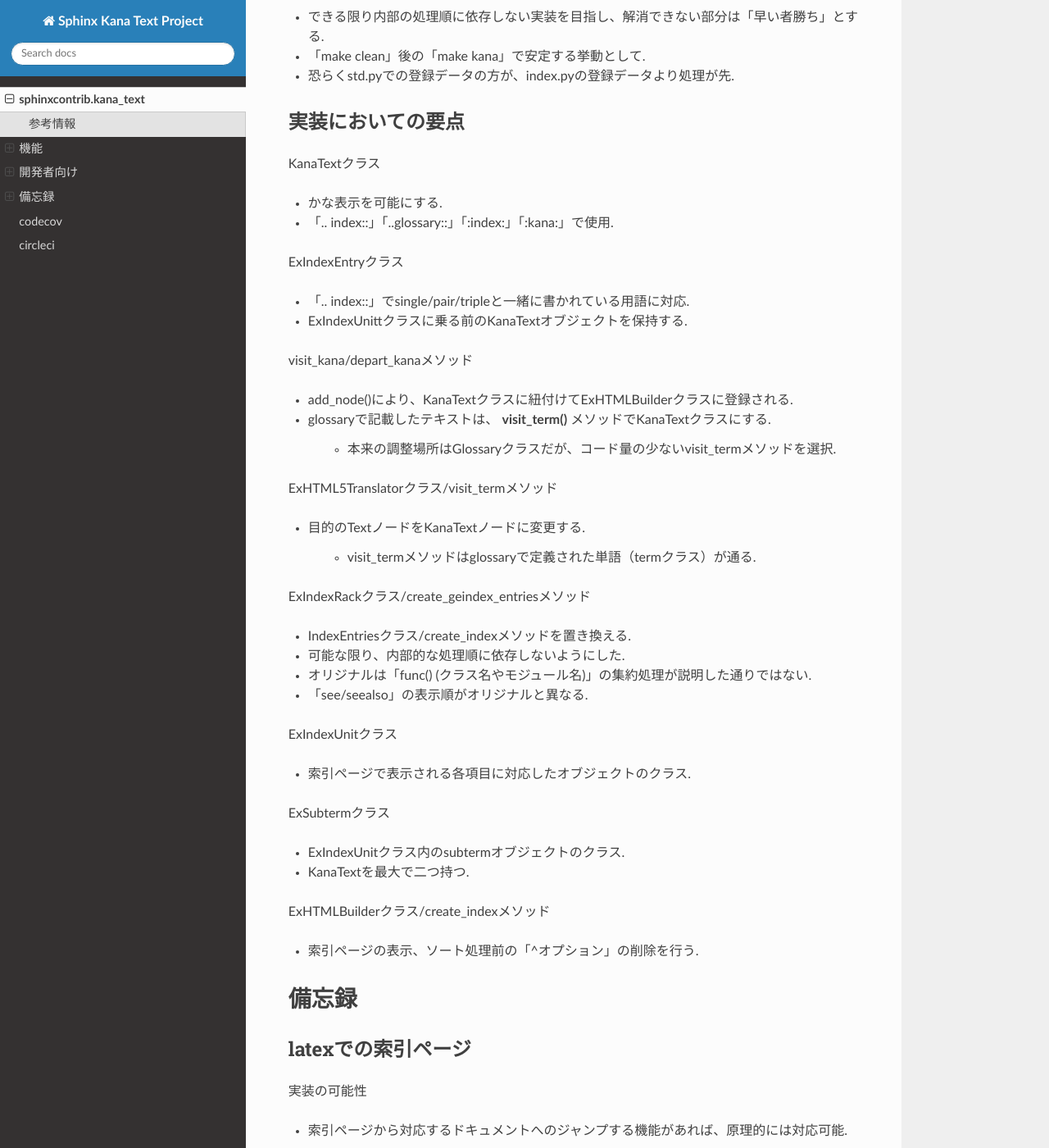
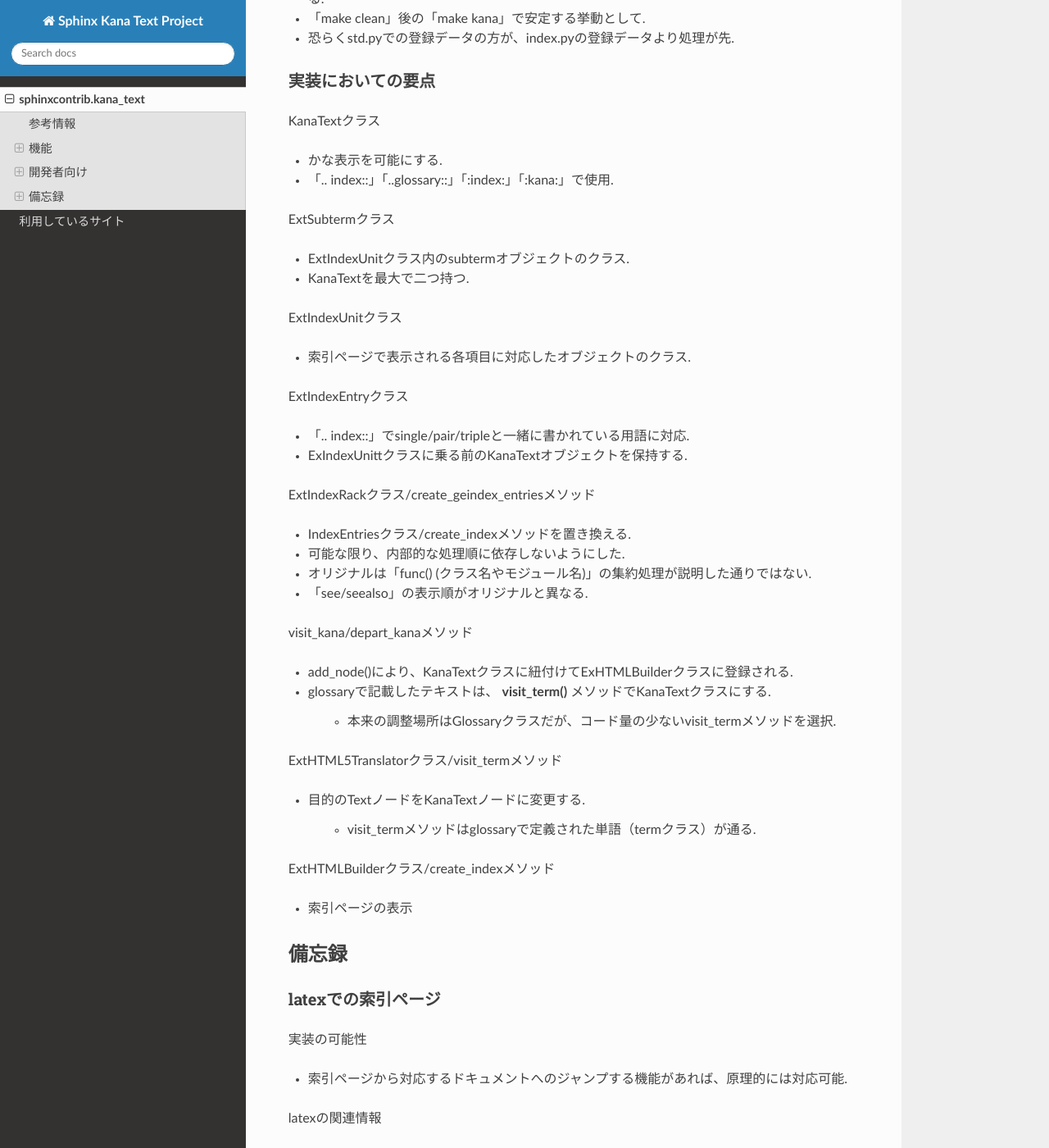
Before and after one commit to KaKkouo/kana_text, a Sphinx documentation site: the page built from docs/overview.rst, in a window 1280 px wide and 1400 px high, scrolled down 2866 px. Shown: the whole window at 82% size. Built offline with Sphinx 7.4.7 and the Read the Docs theme 2.0.0, drawn with Linux system fonts in a browser that asks for light colours; some of the changed lines change nothing that is shown.

Commit message:
updates.

```diff
--- a/docs/codecov.rst
+++ b/docs/codecov.rst
@@ -1,11 +1,17 @@
+##################
+利用しているサイト
+##################
+
+簡単なメモ
+
 codecov
--------
+=======
 1. "Not yet setup"をクリック -> 青くなる
 2. 目的のリポジトリを選択
 3. トークンをメモする
 
 circleci
---------
+========
 1. 目的のプロジェクトを選択
 2. 画面右のプロジェクトセッティング
 3. Environment Variable
--- a/docs/overview.rst
+++ b/docs/overview.rst
@@ -1,7 +1,9 @@
+#######################
 sphinxcontrib.kana_text
-=======================
+#######################
+
 参考情報
---------
+========
 - https://www.sphinx-doc.org/ja/master/usage/restructuredtext/basics.html
 - https://www.sphinx-doc.org/ja/master/development/tutorials/helloworld.html
 
@@ -127,10 +129,26 @@
 - かな表示を可能にする.
 - 「.. index::」「..glossary::」「:index:」「:kana:」で使用.
 
-ExIndexEntryクラス
+ExtSubtermクラス
+
+- ExtIndexUnitクラス内のsubtermオブジェクトのクラス.
+- KanaTextを最大で二つ持つ.
+
+ExtIndexUnitクラス
+
+- 索引ページで表示される各項目に対応したオブジェクトのクラス.
+
+ExtIndexEntryクラス
 
 - 「.. index::」でsingle/pair/tripleと一緒に書かれている用語に対応.
 - ExIndexUnittクラスに乗る前のKanaTextオブジェクトを保持する.
+
+ExtIndexRackクラス/create_geindex_entriesメソッド
+
+- IndexEntriesクラス/create_indexメソッドを置き換える.
+- 可能な限り、内部的な処理順に依存しないようにした.
+- オリジナルは「func() (クラス名やモジュール名)」の集約処理が説明した通りではない.
+- 「see/seealso」の表示順がオリジナルと異なる.
 
 visit_kana/depart_kanaメソッド
 
@@ -139,31 +157,15 @@
 
     - 本来の調整場所はGlossaryクラスだが、コード量の少ないvisit_termメソッドを選択.
 
-ExHTML5Translatorクラス/visit_termメソッド
+ExtHTML5Translatorクラス/visit_termメソッド
 
 - 目的のTextノードをKanaTextノードに変更する.
 
     - visit_termメソッドはglossaryで定義された単語（termクラス）が通る.
 
-ExIndexRackクラス/create_geindex_entriesメソッド
+ExtHTMLBuilderクラス/create_indexメソッド
 
-- IndexEntriesクラス/create_indexメソッドを置き換える.
-- 可能な限り、内部的な処理順に依存しないようにした.
-- オリジナルは「func() (クラス名やモジュール名)」の集約処理が説明した通りではない.
-- 「see/seealso」の表示順がオリジナルと異なる.
-
-ExIndexUnitクラス
-
-- 索引ページで表示される各項目に対応したオブジェクトのクラス.
-
-ExSubtermクラス
-
-- ExIndexUnitクラス内のsubtermオブジェクトのクラス.
-- KanaTextを最大で二つ持つ.
-
-ExHTMLBuilderクラス/create_indexメソッド
-
-- 索引ページの表示、ソート処理前の「^オプション」の削除を行う.
+- 索引ページの表示
 
 備忘録
 ======
```
